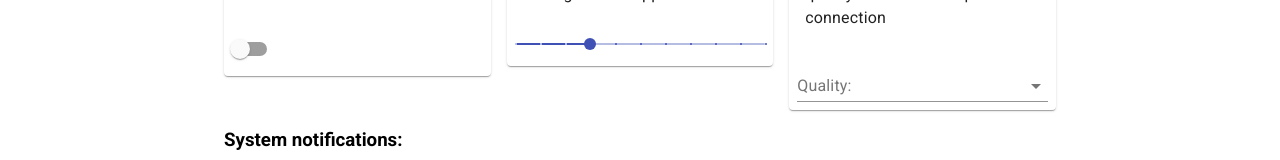
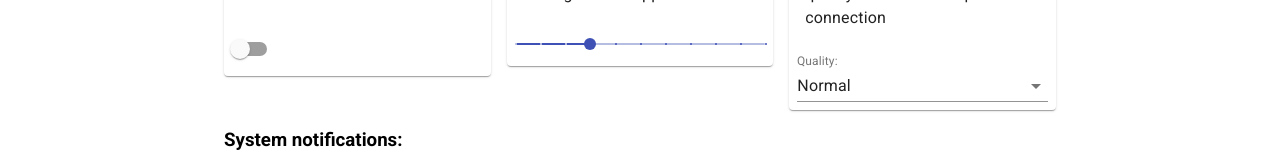
Before and after one commit to robpwatkins/music-app, a React (Create React App) app: page / in a window 1280 px wide. Shown: the part 424-584 px from the top of the page. Built offline with nearby package versions, Linux system fonts and the light colour scheme.

Commit message:
its alllll gooooood

```diff
--- a/src/SoundCard.js
+++ b/src/SoundCard.js
@@ -9,8 +9,16 @@ import MenuItem from '@material-ui/core/MenuItem';
 import FormControl from '@material-ui/core/FormControl';
 import Select from '@material-ui/core/Select';
 
-function SoundCard () {
+class SoundCard extends React.Component {
+  state = {
+    quality: 2
+  }
 
+  handleChange = event => {
+    this.setState({ quality: event.target.value })
+  }
+
+  render () {
     return (
       <Card>
         <CardHeader title="Sound Quality" />
@@ -22,7 +30,7 @@ function SoundCard () {
         <CardActions>
           <FormControl fullWidth>
             <InputLabel>Quality:</InputLabel>
-        <Select value="">
+            <Select onChange={this.handleChange} value={this.state.quality}>
               <MenuItem value={1}>Low</MenuItem>
               <MenuItem value={2}>Normal</MenuItem>
               <MenuItem value={3}>High</MenuItem>
@@ -32,5 +40,6 @@ function SoundCard () {
       </Card>
     );
   }
+}
 
 export default SoundCard;
```
Lines whose indentation alone changed are shown as unchanged.
